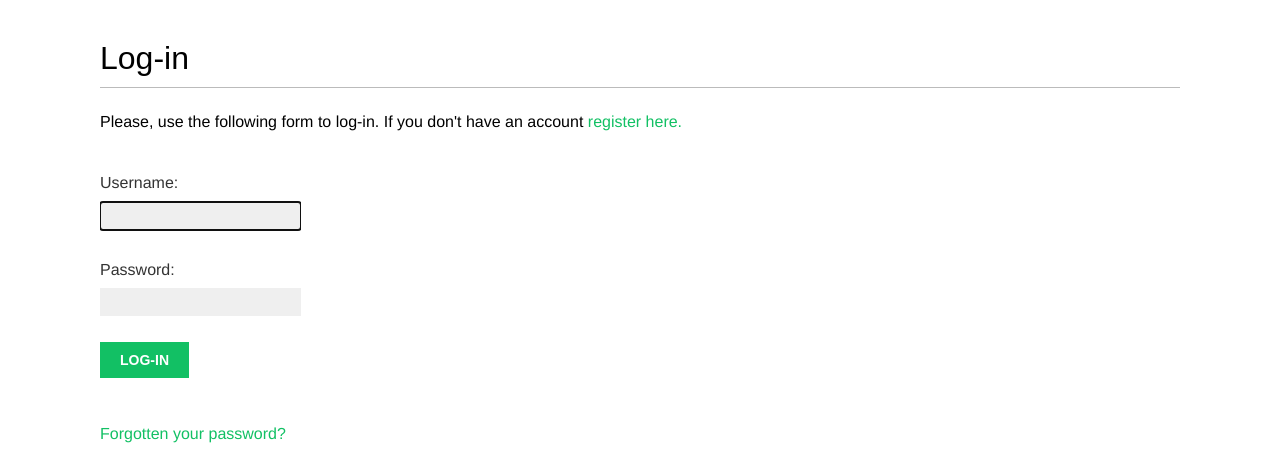
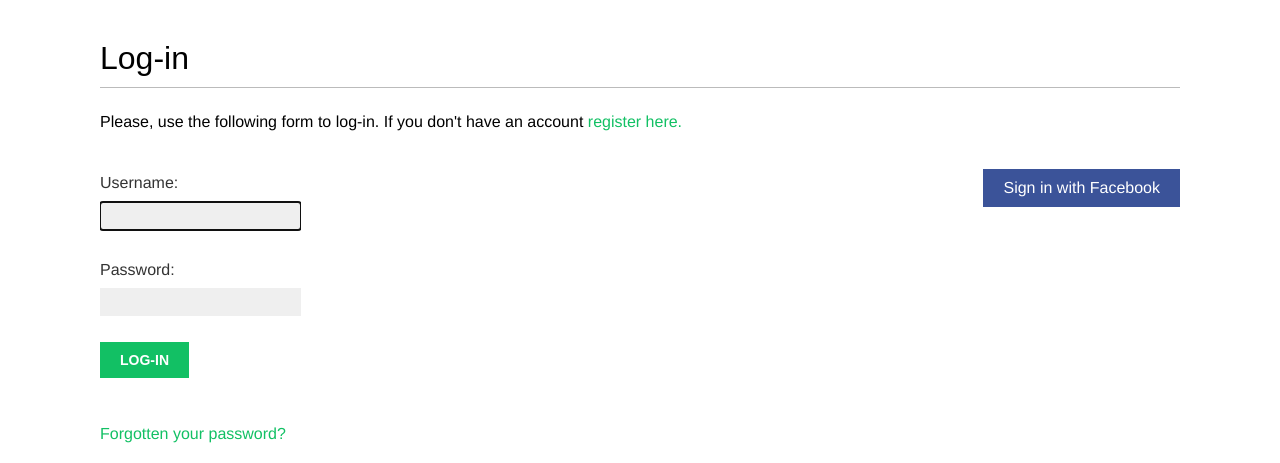
Before and after one commit to huynguyen314/django4, a Django app: page /account/login/ in a window 1280 px wide. Shown: the part 47-510 px from the top of the page. Run offline with Django 4.2, Linux system fonts and the light colour scheme; some web fonts are replaced.

Commit message:
Authentication using Facebook

```diff
--- a/bookmarks/account/templates/registration/login.html
+++ b/bookmarks/account/templates/registration/login.html
@@ -28,4 +28,13 @@
             </a>
         </p>
     </div>
+    <div class="social">
+        <ul>
+            <li class="facebook">
+                <a href="{% url "social:begin" "facebook" %}">
+                    Sign in with Facebook
+                </a>
+            </li>
+        </ul>
+    </div>
 {% endblock %}
--- a/bookmarks/bookmarks/settings.py
+++ b/bookmarks/bookmarks/settings.py
@@ -135,4 +135,9 @@ MEDIA_ROOT = BASE_DIR / 'media'
 AUTHENTICATION_BACKENDS = [
     'django.contrib.auth.backends.ModelBackend',
     'account.authentication.EmailAuthBackend',
+    'social_core.backends.facebook.FacebookOAuth2',
 ]
+
+SOCIAL_AUTH_FACEBOOK_KEY = '600944322038610' # Facebook App ID
+SOCIAL_AUTH_FACEBOOK_SECRET = 'c8678a94abad012b0f7626461f300a62' # Facebook App Secret
+# SOCIAL_AUTH_FACEBOOK_SCOPE = ['email']
```
Also changed, not shown: bookmarks/db.sqlite3.
